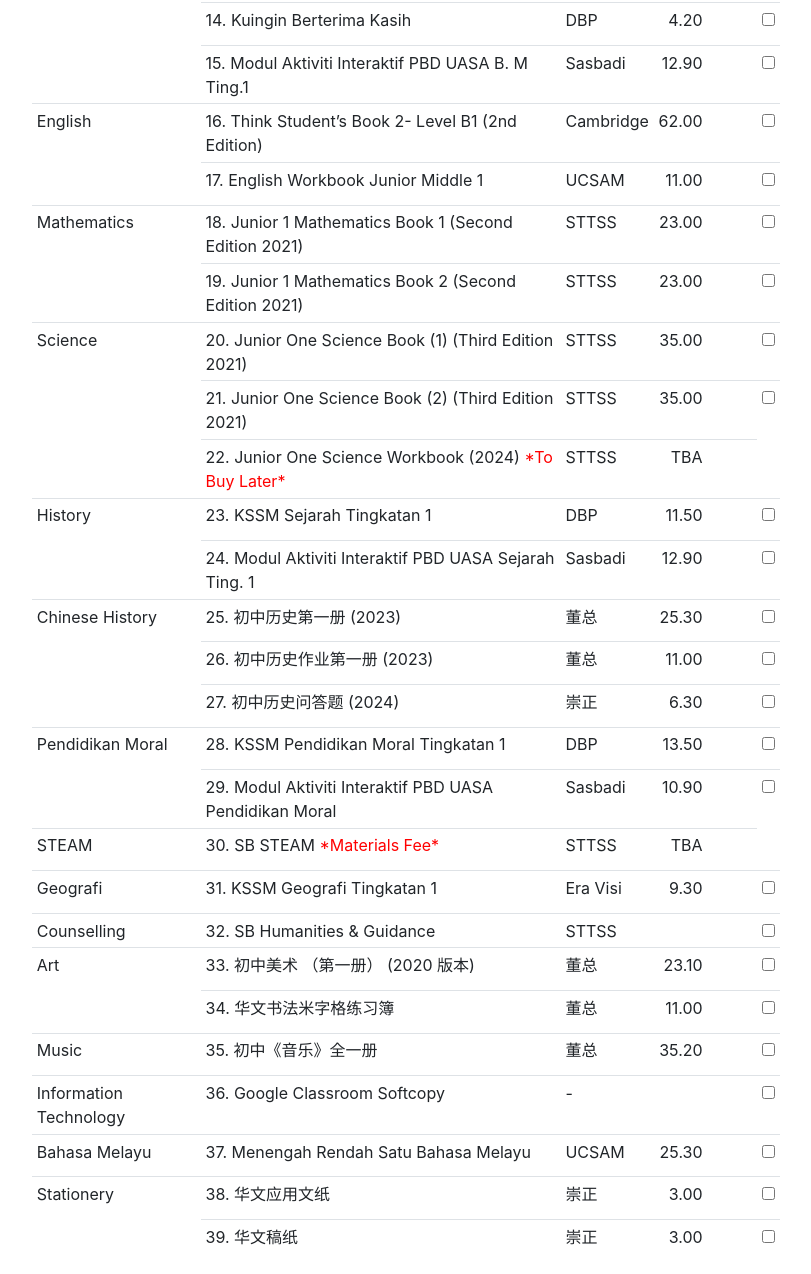
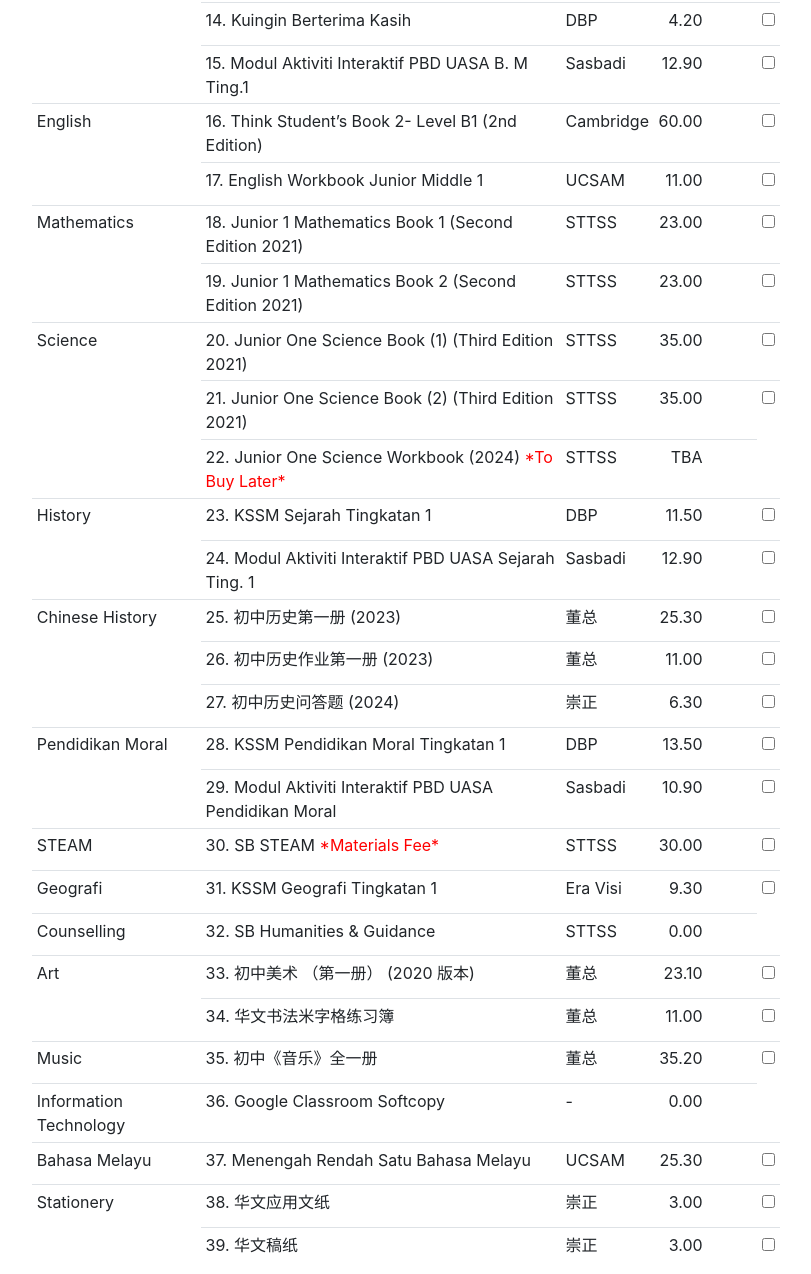
Before and after one commit to yxteo/BookOrderForm.github.io, a plain HTML site: page index.html in a window 1280 px wide. Shown: the part 1126-2400 px from the top of the page, without its empty margins (234-1045 px from the left). Drawn offline with nearby package versions, Linux system fonts and the light colour scheme.

Commit message:
Update index.html

```diff
--- a/index.html
+++ b/index.html
@@ -152,7 +152,7 @@
                             <th scope="col">Publisher</th>
                             <th scope="col">Price (RM)</th>
                             <th scope="col">
-                                <input type="checkbox" id="selectAll" onclick="selectAllBooks(this)">
+
                             </th>
                         </tr>
                     </thead>
@@ -294,9 +294,9 @@
                 <td>16. Think Student’s Book 2- Level B1 (2nd Edition)</td>
                 <td>Cambridge</td>
                 <td class="price">
-                    <div class="price" id="eng"><label>62.00</label></div>
+                    <div class="price" id="eng"><label>60.00</label></div>
                 </td>
-                <td><input type="checkbox" name="16" id="bl" value='62.00' onclick="updateTotal()"></td>
+                <td><input type="checkbox" name="16" id="bl" value='60.00' onclick="updateTotal()"></td>
             </tr>
             <tr>
                 <td>17. English Workbook Junior Middle 1</td>
@@ -413,9 +413,9 @@
                 <td>30. SB STEAM <span style="color:#FF0000">*Materials Fee*</span></td>
                 <td>STTSS</td>
                 <td class="price">
-                    <div class="price" id="steam"><label>TBA</label></div>
+                    <div class="price" id="steam"><label>30.00</label></div>
                 </td>
-
+                <td><input type="checkbox" name="30" id="bl" value='30.00' onclick="updateTotal()"></td>
                 </td>
             </tr>
             <tr>
@@ -433,9 +433,9 @@
                 <td>32. SB Humanities & Guidance</td>
                 <td>STTSS</td>
                 <td class="price">
-                    <div class="price" id="counsel"><label></label></div>
+                    <div class="price" id="counsel"><label>0.00</label></div>
                 </td>
-                <td><input type="checkbox" name="32" id="bl" value='0' onclick="updateTotal()">
+
                 </td>
             </tr>
             <tr>
@@ -469,9 +469,9 @@
                 <td>36. Google Classroom Softcopy</td>
                 <td>-</td>
                 <td class="price">
-                    <div class="price" id="it"><label></label></div>
+                    <div class="price" id="it"><label>0.00</label></div>
                 </td>
-                <td><input type="checkbox" name="36" id="bl" value='0' onclick="updateTotal()">
+
                 </td>
             </tr>
             <tr>
```
